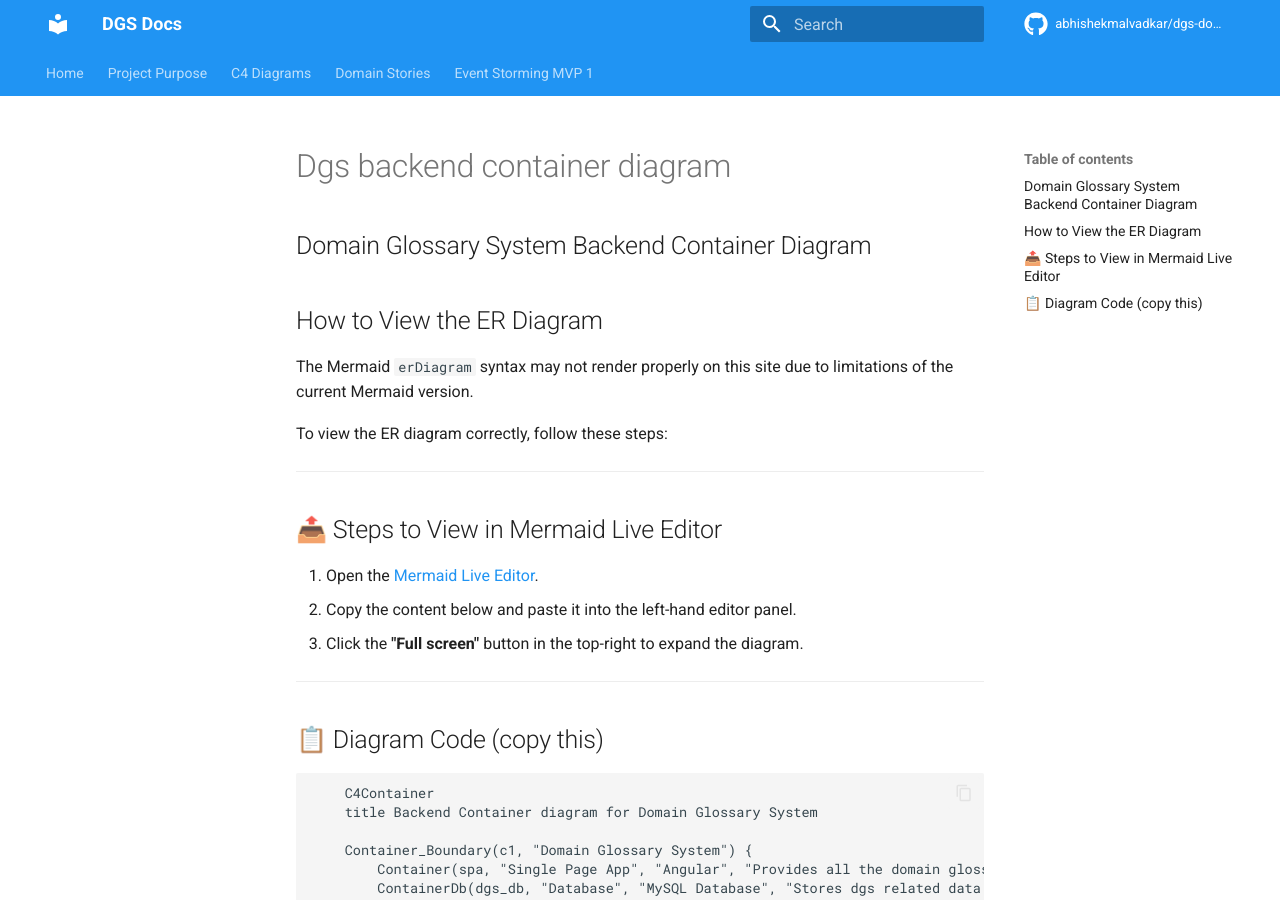
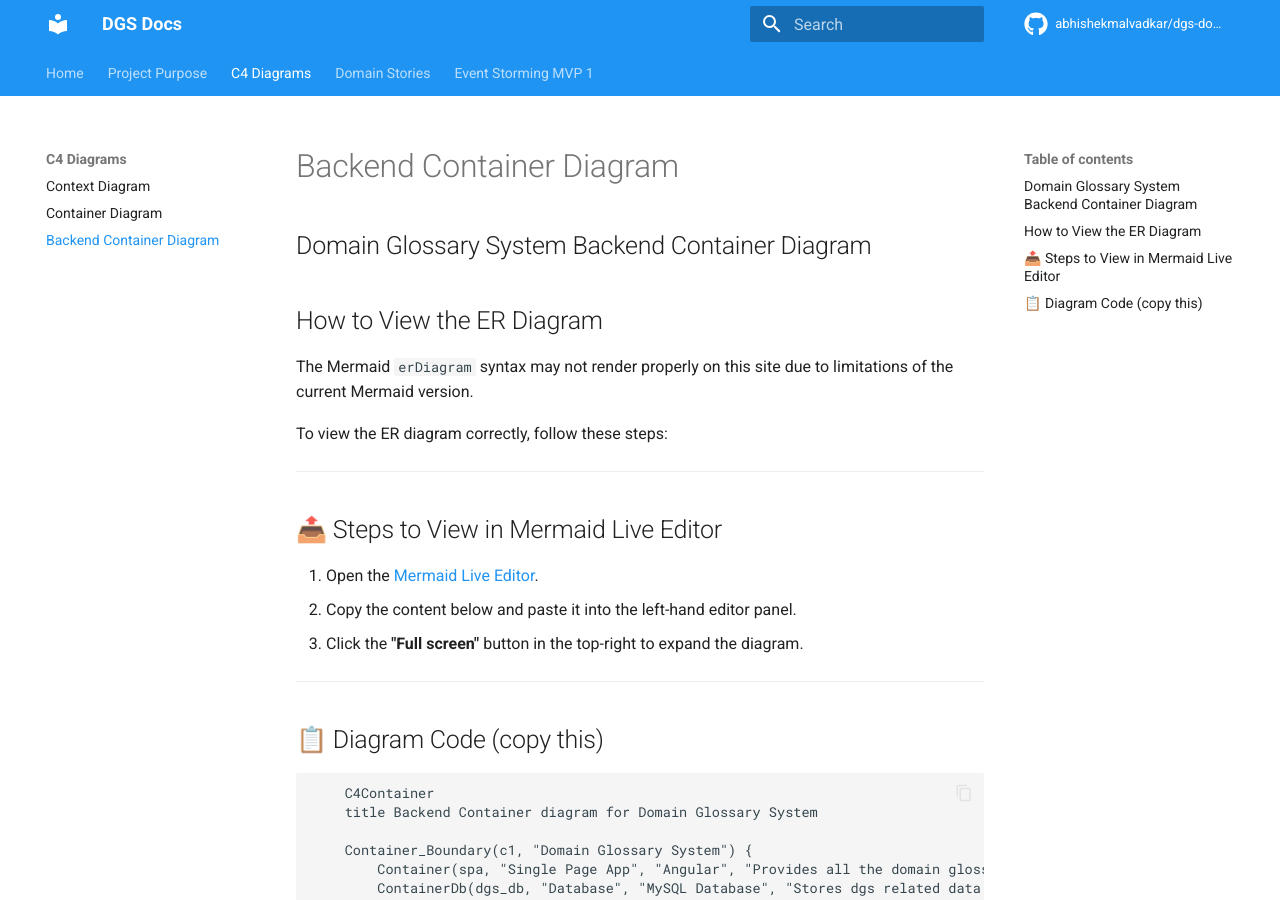
Before and after one commit to abhishekmalvadkar/dgs-docs, an MkDocs documentation site: the page built from docs/diagrams/dgs-backend-container-diagram.md, in a window 1280 px wide and 900 px high. Built offline with MkDocs 1.6.1 and Material for MkDocs 9.7.7, drawn with Linux system fonts in a browser that asks for light colours; comment, search, counter and statistics services are not loaded; some of the changed lines change nothing that is shown.

Commit message:
Update mkdocs.yml

```diff
--- a/mkdocs.yml
+++ b/mkdocs.yml
@@ -39,8 +39,8 @@ nav:
   - Home: index.md
   - Project Purpose: project-purpose.md
   - C4 Diagrams:
-      - Context Diagram: diagrams/dgs-context-diagram.mmd
-      - Container Diagram: diagrams/dgs-container-diagram.mmd
-      - Backend Container Diagram: diagrams/dgs-backend-container-diagram.mmd
+      - Context Diagram: diagrams/dgs-context-diagram.md
+      - Container Diagram: diagrams/dgs-container-diagram.md
+      - Backend Container Diagram: diagrams/dgs-backend-container-diagram.md
   - Domain Stories: stories.md
   - Event Storming MVP 1: event-storming-mvp1.md
```
